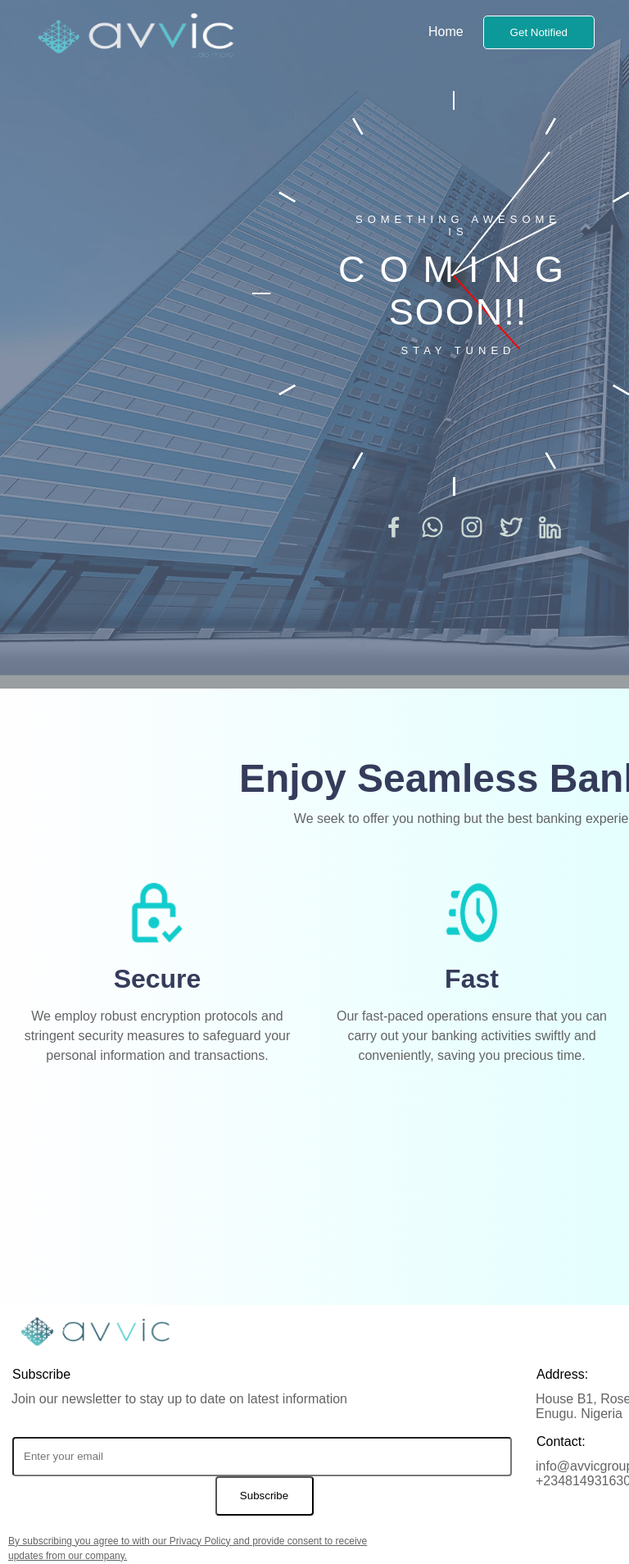
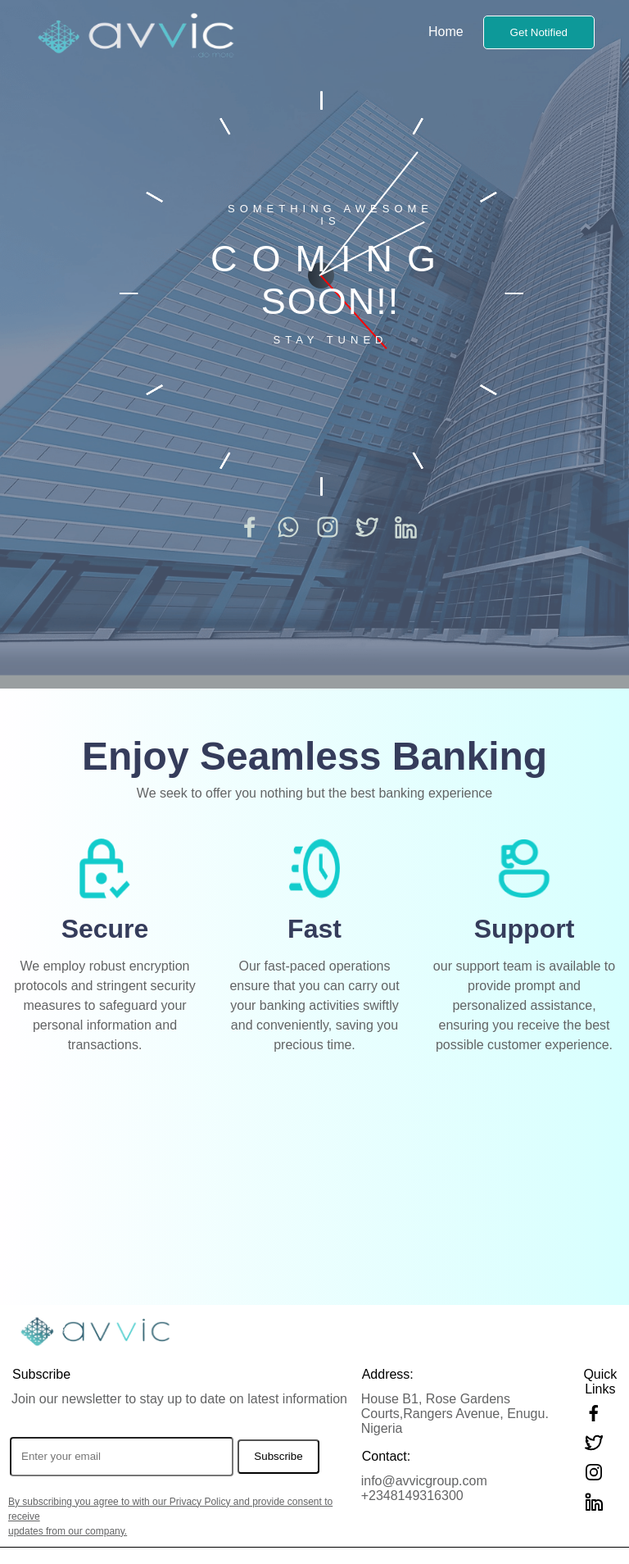
Before and after one commit to Ichie235/AvvicBankComingSoon-page, a React (Create React App) app: page / in a window 768 px wide. Shown: the top 1908 px of the page at 82% size. Built offline with nearby package versions, Linux system fonts and the light colour scheme; a web font is replaced by a local one.

Commit message:
formatted documents

```diff
--- a/src/components/clock/clock.css
+++ b/src/components/clock/clock.css
@@ -57,7 +57,7 @@
 }
 
 .number:nth-child(3) {
-    bottom: 0   ;
+  bottom: 0;
   left: 50%;
   transform: translateX(-50%);
 }
@@ -111,7 +111,7 @@
 }
 
 .minute-line::after {
-    content: '';
+  content: "";
   position: absolute;
   top: 0;
   left: 50%;
@@ -146,7 +146,6 @@
   }
   .minute-line {
     height: 12px;
-
   }
 }
 
@@ -155,9 +154,8 @@
     position: absolute;
     left: 0;
     right: 0;
-      margin-left: 33.6em;
+    margin-left: 23.5em;
     margin-top: 20em;
     background: linear-gradient(90deg, #29323c 0%, #485563 100%);
   }
-
 }
--- a/src/components/clock/clock.js
+++ b/src/components/clock/clock.js
@@ -1,5 +1,5 @@
-import React, { useState, useEffect } from 'react';
-import '../clock/clock.css'
+import React, { useState, useEffect } from "react";
+import "../clock/clock.css";
 
 const RoundClock = () => {
   const [time, setTime] = useState(new Date());
@@ -21,11 +21,11 @@ const RoundClock = () => {
     const seconds = now.getSeconds();
 
     let rotation = 0;
-    if (handType === 'hour') {
-      rotation = (hours * 30) + (minutes * 0.5);
-    } else if (handType === 'minute') {
-      rotation = (minutes * 6) + (seconds * 0.1);
-    } else if (handType === 'second') {
+    if (handType === "hour") {
+      rotation = hours * 30 + minutes * 0.5;
+    } else if (handType === "minute") {
+      rotation = minutes * 6 + seconds * 0.1;
+    } else if (handType === "second") {
       rotation = seconds * 6;
     }
 
@@ -36,17 +36,24 @@ const RoundClock = () => {
 
   return (
     <div className="clock">
-      <div className="hand hour-hand" style={getRotationStyle('hour')}></div>
-      <div className="hand minute-hand" style={getRotationStyle('minute')}></div>
-      <div className="hand second-hand" style={getRotationStyle('second')}></div>
+      <div className="hand hour-hand" style={getRotationStyle("hour")}></div>
+      <div
+        className="hand minute-hand"
+        style={getRotationStyle("minute")}
+      ></div>
+      <div
+        className="hand second-hand"
+        style={getRotationStyle("second")}
+      ></div>
       {Array.from(Array(60).keys()).map((index) => (
         <div
           key={index}
           className="minute-line"
-          style={{ transform: `rotate(${index * 150}deg) translate(-50%, -1020%)` }}
+          style={{
+            transform: `rotate(${index * 150}deg) translate(-50%, -1020%)`,
+          }}
         />
       ))}
-
     </div>
   );
 };
--- a/src/components/modalBox/Modal.js
+++ b/src/components/modalBox/Modal.js
@@ -32,7 +32,7 @@ const Modal = ({ isOpen, onClose }) => {
       return;
     }
     try {
-      const response = await fetch("http://localhost:5000/send-email", {
+      const response = await fetch("https://avvicbankcomingsoon-page.onrender.com/send-email", {
         method: "POST",
         headers: {
           "Content-Type": "application/json",
--- a/src/components/modalBox/modal.css
+++ b/src/components/modalBox/modal.css
@@ -12,7 +12,6 @@
 
 .modal.open {
   display: block;
-
 }
 
 .modal-content {
@@ -47,25 +46,25 @@
   cursor: pointer;
 }
 
-  .newsfeed-form{
+.newsfeed-form {
   width: 356px !important;
   height: 42px;
   padding: 10px;
 }
-  .subscribe-btn{
+.subscribe-btn {
   width: 118px;
   height: 45px;
   border-radius: 4px;
   color: #fff;
-  background-color: #0D9999;
+  background-color: #0d9999;
   margin-top: 1em;
 }
-  .subscribe-btn:hover{
+.subscribe-btn:hover {
   background-color: rgb(24, 96, 24) !important;
 }
 
 @media screen and (max-width: 576px) {
-    .newsfeed-form{
+  .newsfeed-form {
     width: 210px !important;
     height: 42px;
     padding: 10px;
--- a/src/components/navbar/navbar.css
+++ b/src/components/navbar/navbar.css
@@ -14,7 +14,7 @@
   transform: translate(-50%);
   z-index: 99999;
 }
-  .navbar--scrolled{
+.navbar--scrolled {
   display: flex;
   justify-content: space-between;
   align-items: center;
@@ -44,14 +44,14 @@
   flex-direction: column;
   align-items: baseline;
 }
-  .nav-btn{
+.nav-btn {
   padding: 12px 32px 12px 32px;
-    background-color: #0D9999 !important;
+  background-color: #0d9999 !important;
   border: 1px solid #fff;
   border-radius: 5px;
 }
-  .nav-btn:hover{
-    background-color: rgb(24, 96, 24) !important;
+.nav-btn:hover {
+  background-color: rgb(63, 30, 112) !important;
 }
 
 .navbar-menu.open {
@@ -70,7 +70,6 @@
   color: #fff;
   margin: 0 12px;
   align-self: baseline;
-
 }
 
 .nav-item a {
@@ -108,13 +107,13 @@
     display: flex;
     flex-direction: column;
     background-color: rgb(31, 38, 135);
-      box-shadow: 0 8px 32px 0 rgba(31,38,135, .37);
+    box-shadow: 0 8px 32px 0 rgba(31, 38, 135, 0.37);
     backdrop-filter: blur(4px);
     border-radius: 13px;
     width: 100%;
     height: auto;
     position: absolute;
-      top:0;
+    top: 0;
     left: 0;
     align-items: stretch;
     padding: 80px 0 30px 0;
--- a/src/components/subscribeForm/Form.js
+++ b/src/components/subscribeForm/Form.js
@@ -18,7 +18,7 @@ function Form() {
       return;
     }
     try {
-      const response = await fetch("http://localhost:5000/send-email", {
+      const response = await fetch("https://avvicbankcomingsoon-page.onrender.com/send-email", {
         method: "POST",
         headers: {
           "Content-Type": "application/json",
@@ -63,10 +63,7 @@ function Form() {
           ></input>
 
           {!isEmailValid && (
-              <p
-                className="error"
-                style={{ color: "red", textAlign: "center" }}
-              >
+            <p className="error" style={{ color: "red", textAlign: "center" }}>
               Please enter a valid email address.
             </p>
           )}
--- a/src/components/subscribeForm/form.css
+++ b/src/components/subscribeForm/form.css
@@ -1,5 +1,4 @@
-
-.contact-us{
+.contact-us {
   display: flex;
   justify-content: flex-start;
   align-items: center;
@@ -21,7 +20,7 @@
   border-radius: 4px;
   background-color: #ffff;
 }
-  .contact-btn:hover{
+.contact-btn:hover {
   background-color: rgb(24, 96, 24) !important;
   color: #fff;
 }
@@ -35,9 +34,7 @@
   padding: 10px;
 }
 
-
 @media screen and (max-width: 576px) {
-
   .contact-us {
     margin-top: 7px;
     padding: 2px;
@@ -59,3 +56,16 @@
     word-break: break-all;
   }
 }
+
+@media only screen and (min-width: 620px) and (max-width: 768px) {
+  .contact-form {
+    width: 273px;
+    height: 48px;
+    border-radius: 4px;
+    padding: 12px;
+  }
+  .contact-btn {
+    width: 100px;
+    height: 42px;
+  }
+}
--- a/src/page/comingSoon/coming.css
+++ b/src/page/comingSoon/coming.css
@@ -121,7 +121,7 @@
   margin-top: 1%;
   width: 100%;
 }
-.footer-column:nth-child(1){
+.footer-column:nth-child(1) {
   flex: 2.5;
 }
 .footer-column:nth-child(2) {
@@ -136,7 +136,7 @@
   text-align: left;
   padding-left: 15px;
 }
-.footer-links{
+.footer-links {
   text-align: center !important;
 }
 .footer-content {
@@ -145,15 +145,6 @@
   padding-left: 14px;
   padding-top: 12px;
   padding-bottom: 16px;
-}
-
-.contact-us{
-  display: flex;
-  justify-content: flex-start;
-  align-items: center;
-  margin-top: 9px;
-  padding: 12px;
-  gap: 8px;
 }
 
 .divider-container {
@@ -297,30 +288,30 @@
 
 @media only screen and (min-width: 620px) and (max-width: 768px) {
   .hero-container {
-    width: 150%;
+    width: 100%;
     overflow-x: hidden;
   }
 
   .hero-content-container {
-    margin-top: 20em;
-    margin-left: 27em;
+    margin-top: 19em;
+    margin-left: 3em;
     font-size: 13px;
     letter-spacing: 6px;
   }
   .social-mediaIcon-container {
     margin-top: 39em;
-    margin-left: 12em;
+    margin-left: 1em;
   }
 
   .info-container {
-    width: 150%;
+    width: 100%;
     overflow-x: hidden;
   }
   .footer-container {
-    width: 150%;
+    width: 100%;
     overflow-x: hidden;
   }
   .divider-container {
-    width: 150%;
+    width: 100%;
   }
 }
--- a/src/page/comingSoon/comingSoon.js
+++ b/src/page/comingSoon/comingSoon.js
@@ -3,7 +3,7 @@ import "../comingSoon/coming.css";
 // IMPORTED COMPONENTS
 import RoundClock from "../../components/clock/clock";
 import { Slide, Zoom } from "react-awesome-reveal";
-import Form from "../../components/subscribeForm/Form"
+import Form from "../../components/subscribeForm/Form";
 import FotterIcon from "../../components/footerIcons/FotterIcon";
 
 // IMPORTED IMAGES AND ICON
```
Also changed, not shown: src/App.js (+3 -4 lines). Lines whose indentation alone changed are shown as unchanged.
